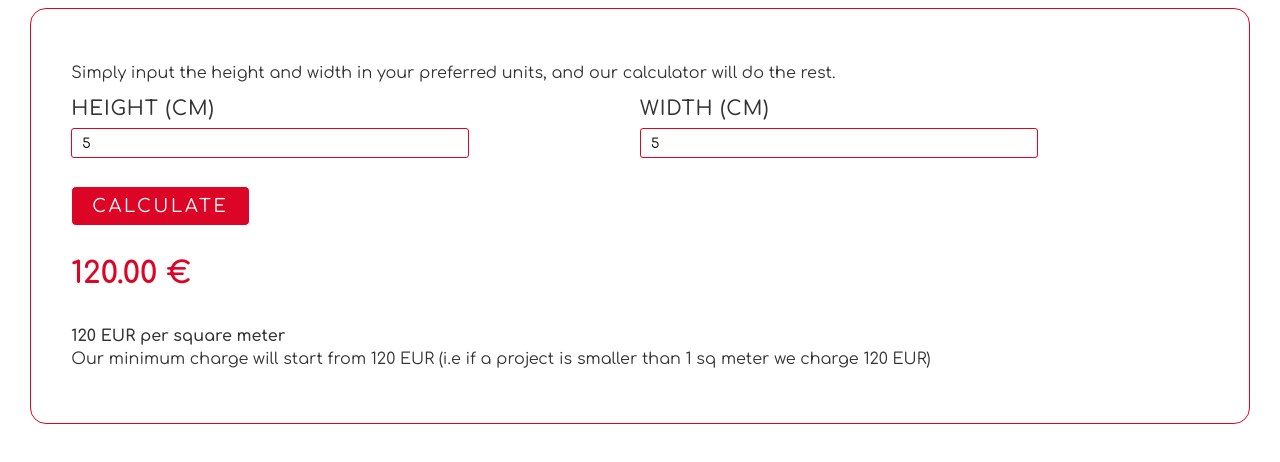
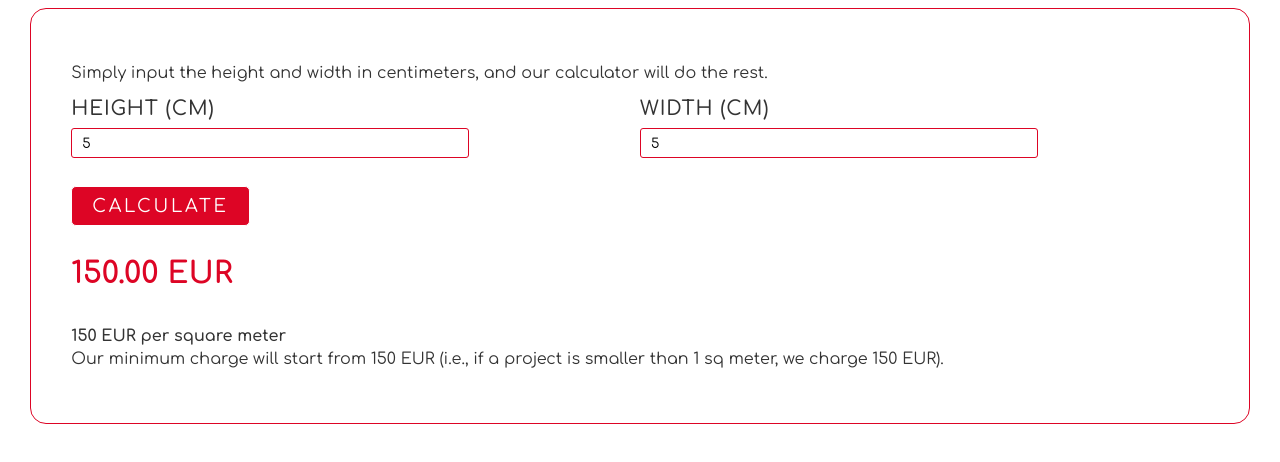
Before and after one commit to mohammadsaiful0/Paint-Cost-Calculator, a plain HTML site: page index.html in a window 1280 px wide. Both pictures are taken after typing "5", "5" into the empty fields and a click on the button "CALCULATE". Drawn offline with Linux system fonts and the light colour scheme.

Commit message:
Funtion Updated

```diff
--- a/index.html
+++ b/index.html
@@ -10,8 +10,8 @@
 <link href="https://fonts.googleapis.com/css2?family=Comfortaa:wght@300;400;500;600;700&display=swap" rel="stylesheet">
 </head>
 <body>
-       <div class="main-div">
-        <p class="app-notice">Simply input the height and width in your preferred units, and our calculator will do the rest.</p>
+    <div class="main-div">
+        <p class="app-notice">Simply input the height and width in centimeters, and our calculator will do the rest.</p>
         <div class="input-fild">
             <div class="height-fild">
                 <label for="height">Height (CM)</label><br>
@@ -27,32 +27,32 @@
         <div class="result">
             <h3 class="result-text"></h3>
         </div>
-        <p><span class="price-for-per-meter">120 EUR per square meter</span><br> Our minimum charge will start from 120 EUR (i.e if a project is smaller than 1 sq meter we charge 120 EUR)</p>
+        <p><span class="price-for-per-meter">150 EUR per square meter</span><br>
+            Our minimum charge will start from 150 EUR (i.e., if a project is smaller than 1 sq meter, we charge 150 EUR).</p>
     </div>
 
     <script>
         document.addEventListener("DOMContentLoaded", function() {
-            // Get references to input fields and result elements
             const heightInput = document.getElementById("height-cm");
             const widthInput = document.getElementById("width-cm");
             const resultText = document.querySelector(".result-text");
 
-            // Calculate function
             function calculateCost() {
                 const height = parseFloat(heightInput.value);
                 const width = parseFloat(widthInput.value);
-                const costPerSquareMeter = 120;
+                const costPerSquareMeter = 150; // 150 EUR per square meter
 
                 if (isNaN(height) || isNaN(width)) {
                     resultText.textContent = "Please enter valid dimensions.";
                 } else {
-                    const area = height * width / 10000; // Convert cm² to m²
-                    const totalCost = Math.max(area, 1) * costPerSquareMeter; // Minimum charge of 120 EUR
-                    resultText.textContent = `${totalCost.toFixed(2)} €`;
+                    // Convert input from CM to square meters
+                    const areaInSquareMeters = (height * width) / 10000;
+                    const totalCost = Math.max(areaInSquareMeters, 1) * costPerSquareMeter; // Minimum charge of 150 EUR
+
+                    resultText.textContent = `${totalCost.toFixed(2)} EUR`;
                 }
             }
 
-            // Attach calculateCost function to the button click event
             const calculateButton = document.getElementById("result-btn");
             calculateButton.addEventListener("click", calculateCost);
         });
```
